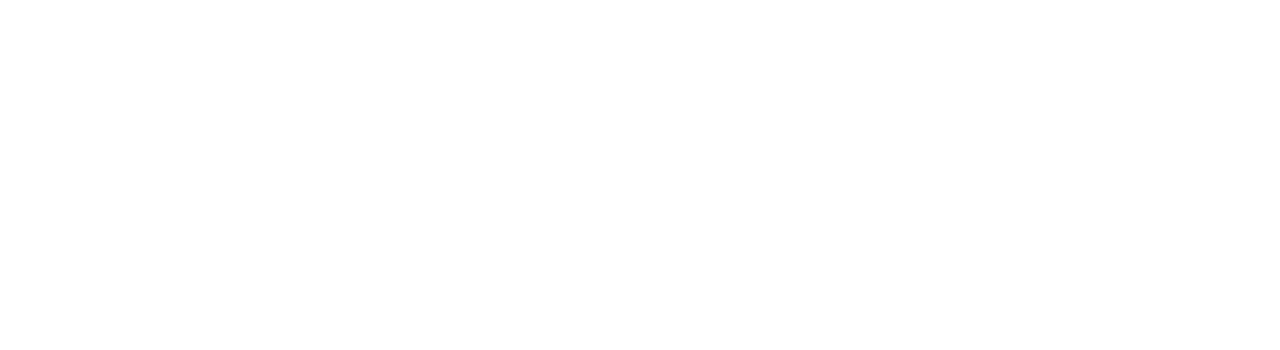
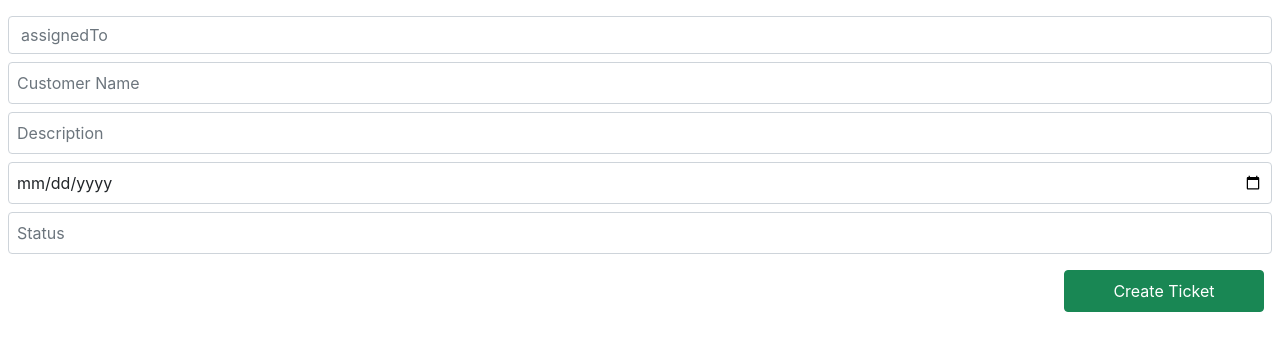
Before and after one commit to vasanthvijaykvv/crm-app, a React (Create React App) app: page /ticketform in a window 1280 px wide. Before the commit this address had no page. Shown: the top 350 px of the page. Built offline with nearby package versions, Linux system fonts and the light colour scheme; sample sign-in values are in the browser's storage.

Commit message:
Customer Problems Ticket new method formPOSTPUT

```diff
--- a/src/NavBar/Navbar.js
+++ b/src/NavBar/Navbar.js
@@ -24,6 +24,7 @@
       <i className="navbar-brand">CRM_APP<span className=" mx-2">
         <a href='/' className="btn btn-secondary mx-2" type="button"> Home</a>
   <button className="btn btn-primary" onClick={NavigateUser} type="button">Users</button>
+  <a href='/ticket' className="btn btn-danger  mx-2" type="button"> Ticket</a>
        </span></i>
 
       <form className="d-flex" role="search">
--- /dev/null
+++ b/src/Ticket/TicketForm.js
@@ -0,0 +1,37 @@
+import React, { useState } from 'react'
+import { useNavigate } from 'react-router-dom'
+function TicketForm() {
+    const [newTicket, setNewTicket] = useState({assignedTo :"Admin Users",
+    customer:"",
+    desc:"",
+    raisedOn :"",
+    status: ""
+  })
+  const navigate = useNavigate()
+  let HandleSubmitDate = () =>{
+
+    fetch("http://localhost:4000/api/ticket",{
+          method : "POST",
+          body : JSON.stringify(newTicket),
+          headers:{
+            "Content-Type" : "application/json"
+          }
+        }).then((res)=>{
+            navigate("/ticket")
+        })
+  }
+  return (
+    <div className='my-2'>
+        <form className="d-grid gap-2 p-2">
+        <input className="form-control" type="text" onInput={(e)=>{setNewTicket({...newTicket,assignedTo : e.target.value})}}  value={newTicket.website} placeholder="assignedTo" />
+    <input className="form-control p-2" type="text" onInput={(e)=>{setNewTicket({...newTicket,customer : e.target.value})}} value={newTicket.ceo} placeholder="Customer Name" />
+    <input className="form-control p-2" type="text" onInput={(e)=>{setNewTicket({...newTicket,desc : e.target.value})}} value={newTicket.employees}  placeholder="Description" />
+    <input className="form-control p-2" type="date" onInput={(e)=>{setNewTicket({...newTicket,raisedOn : e.target.value})}} value={newTicket.year}  placeholder="Raised On" />
+   <input className="form-control p-2" type="text" onInput={(e)=>{setNewTicket({...newTicket,status : e.target.value})}} value={newTicket.year}  placeholder="Status" />
+       </form>
+       <button className='btn btn-success my-2 mx-3 p-2 float-end' onClick={HandleSubmitDate}>Create Ticket</button>
+    </div>
+  )
+}
+
+export default TicketForm
--- /dev/null
+++ b/src/Ticket/TicketList.js
@@ -0,0 +1,51 @@
+import React, { useEffect, useState } from 'react'
+import Navbar from '../NavBar/Navbar'
+import {useNavigate} from "react-router-dom"
+function TicketList() {
+    let [tickets, setTickets] = useState([]);
+    const navigate = useNavigate();
+    useEffect(()=>{
+    fetch("http://localhost:4000/api/ticket").then(res => res.json())
+    .then(parsedRes =>{console.log(parsedRes);
+      setTickets(parsedRes);})
+    },[])
+
+    let NewTicket = () =>{
+      navigate("/ticketform")
+    }
+  return (
+    <div><Navbar/>
+    <button className="btn btn-success my-3 mx-4" onClick={NewTicket} >Create Ticket</button>
+      { tickets.length>0 && <div className="table-responsive"><table className="table table-striped table-responsive">
+           <thead>
+               <tr>
+                  <th scope="col">S.No</th>
+                   <th scope="col">Customer</th>
+                   <th scope="col">Description</th>
+                   <th scope="col">Assigned To</th>
+                   <th scope="col">Raised On</th>
+                   <th scope="col">Status</th>
+               </tr>
+           </thead>
+           <tbody>
+               {
+                   tickets.map ((t,i)=>(
+                    <tr key={i}>
+                    <td>{i+1}</td>
+                    <td>{t.customer}</td>
+                    <td>{t.desc}</td>
+                    <td>{t.assignedTo}</td>
+                    <td>{t.raisedOn}</td>
+                    <td>{t.status}</td>
+
+                </tr>
+                   ))
+               }
+
+           </tbody>
+          </table></div>}
+    </div>
+  )
+}
+
+export default TicketList
--- a/src/components/Customer/CustomerForm/CustomerForm.js
+++ b/src/components/Customer/CustomerForm/CustomerForm.js
@@ -1,6 +1,6 @@
 import  { useEffect, useState} from "react";
-import {useNavigate,useParams} from "react-router-dom"
-import React from 'react'
+import {useNavigate,useParams} from "react-router-dom";
+import React from 'react';
 
 
 function CustomerForm() {
@@ -21,12 +21,14 @@
     // useParams to get the data of the particular object
     useEffect(()=>{
       if(customerName){
+        /* ("url"/ + customerName).then().then(res = > setCustomerToUpdeta(res))
+        the value can set easily*/
         fetch("http://localhost:4000/api/customer").then((res)=>{
              return res.json()
            }).then(res=>{
              let result = res.find(c=> c.name === customerName)
              if(result){
-
+               console.log(result)
                setCustomerToUpdate(result)
              }
            })
@@ -36,10 +38,13 @@
     let Submitdata = (e) => {
       console.log(e)
       console.log(customerToUpdate)
-        if(!customerToUpdate.status||!customerToUpdate.name||!customerToUpdate.website||!customerToUpdate.ceo||!customerToUpdate.employees||!customerToUpdate.year||!customerToUpdate.turnover){
+        if(!customerToUpdate.status||!customerToUpdate.name||!customerToUpdate.ceo||!customerToUpdate.employees||!customerToUpdate.year||!customerToUpdate.turnover){
             console.log("error")
             return
         }
+        // use method : e ? "POST" : PUT to
+        // avoid excess coding
+        // remove if Condition
        if(e==="create"){
         fetch("http://localhost:4000/api/customer",{
           method : "POST",
@@ -108,8 +113,8 @@
     <option className="dropdown-item" value = "Rejected" type ="button">Rejected</option>
     </select>
   </div>
-    {!customerName&&<input type = "button" className="btn btn-success" onClick={()=>Submitdata("create")} value ="create " />}
-    {customerName&&<input type = "button" className="btn btn-success" onClick={()=>Submitdata("UpdateValue")} value ="UpdateValue "/>}
+    {!customerName&&<input type = "button" className="btn btn-success" onClick={()=>Submitdata("create")} value ="create" />}
+    {customerName&&<input type = "button" className="btn btn-success" onClick={()=>Submitdata("UpdateValue")} value ="UpdateValue"/>}
 
     </form>
 
--- a/src/pages/Customer/Customer.js
+++ b/src/pages/Customer/Customer.js
@@ -3,8 +3,10 @@
 import SecuredRoutes from "../../SecuredRoutes/SecuredRoutes"
 import Signin from "../../SignIn/Signin"
 //import Signup from "../../SignUp/Signup"
+import TicketForm from "../../Ticket/TicketForm"
 import UserList from "../../User/UserList"
 import UserForm from "../../User/UserForm/UserForm"
+import TicketList from "../../Ticket/TicketList.js"
 import {BrowserRouter as Router, Routes,Route} from "react-router-dom"
 function Customer() {
     return (
@@ -18,7 +20,8 @@
            <Route path='/form/:customerName' element={<CustomerForm/>}/>
            {/*<Route path="/signup" element ={<Signup/>}/>*/}
            <Route path="/signin" element ={<Signin/>}/>
-
+           <Route path="/ticket" element ={<SecuredRoutes><TicketList/></SecuredRoutes>}/>
+           <Route path="/ticketform" element ={<SecuredRoutes><TicketForm/></SecuredRoutes>}/>
            </Routes>
            </Router>
         </div>
```
Also changed, not shown: src/Ticket/TicketList.css (added).
